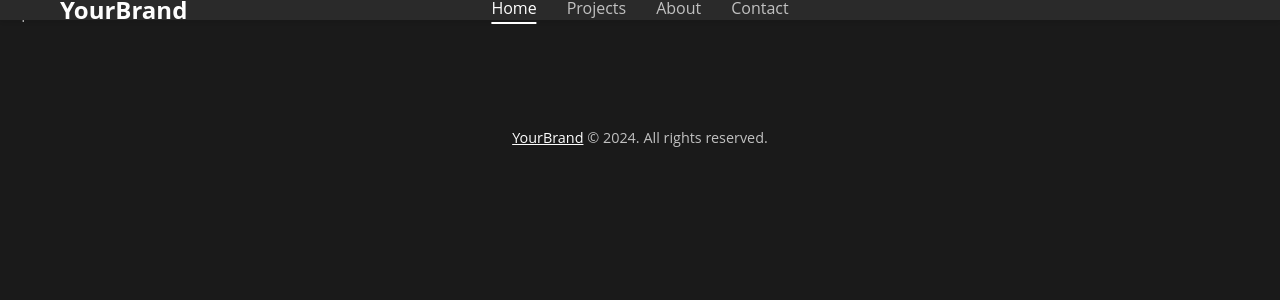
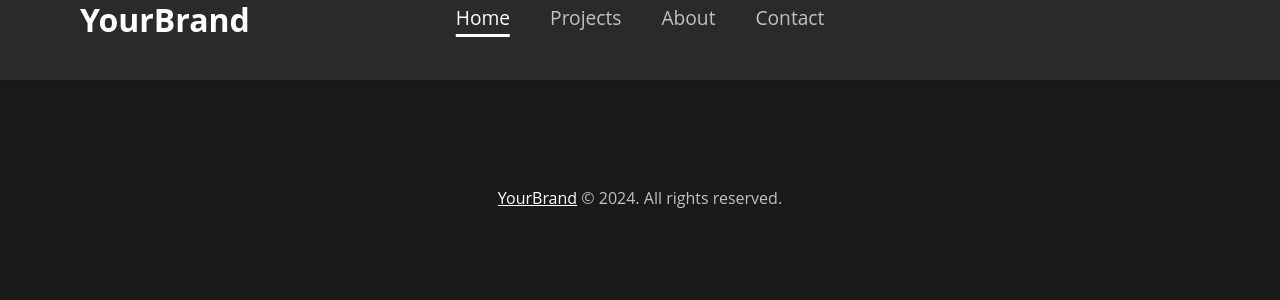
Before and after one commit to EpicHugge/EpicHugge.github.io, a Jekyll site: the page built from index.markdown, in a window 1280 px wide. Shown: the top 300 px of the page. Built offline with Jekyll 4.4.1, drawn with Linux system fonts in a browser that asks for light colours.

Commit message:
Update style.css

```diff
--- a/assets/css/style.css
+++ b/assets/css/style.css
@@ -30,8 +30,9 @@ a:hover {
   left: 0;
   width: 100%;
   background-color: #2a2a2a; /* Darker gray for header */
-  box-shadow: 0 2px 4px rgba(0, 0, 0, 0.1);
+  box-shadow: 0 4px 6px rgba(0, 0, 0, 0.1); /* Slightly larger shadow */
   z-index: 1000;
+  height: 80px; /* Increased header height */
 }
 
 .header-container {
@@ -40,18 +41,18 @@ a:hover {
   justify-content: center; /* Centers nav-links */
   max-width: 1200px;
   margin: 0 auto;
-  padding: 10px 20px;
+  padding: 20px 40px; /* Increased padding for a bigger header */
   position: relative; /* Allows absolute positioning of logo */
 }
 
 /* 3. Logo Styles */
 .logo {
   position: absolute;
-  left: 20px; /* Adjust for desired spacing */
+  left: 40px; /* Adjusted for increased padding */
 }
 
 .logo a {
-  font-size: 1.5rem;
+  font-size: 2rem; /* Increased font size for logo */
   font-weight: bold;
   color: #fefefe;
 }
@@ -59,34 +60,34 @@ a:hover {
 /* 4. Navigation Links Styles */
 .nav-links {
   display: flex;
-  gap: 30px;
+  gap: 40px; /* Increased gap between links */
   position: absolute; /* Enables absolute positioning */
   left: 50%; /* Positions the left edge at 50% of the container */
   transform: translateX(-50%); /* Shifts the element left by 50% of its width */
 }
 
 .nav-links a {
-  font-size: 1rem;
+  font-size: 1.2rem; /* Increased font size for navigation links */
   color: #c1c1c1; /* Grayed out links */
 }
 
 .nav-links a.active {
   color: #fefefe; /* White for active link */
-  border-bottom: 2px solid #fefefe; /* Underline for active link */
+  border-bottom: 3px solid #fefefe; /* Thicker underline for active link */
 }
 
 /* 5. Main Content Padding */
 .main-content {
-  padding-top: 60px; /* Space for the fixed header */
-  padding-left: 20px;
-  padding-right: 20px;
+  padding-top: 100px; /* Increased space for the bigger fixed header */
+  padding-left: 40px;
+  padding-right: 40px;
 }
 
 /* 6. Footer Styles */
 .site-footer {
-  margin-top: 40px;
+  margin-top: 60px;
   text-align: center;
-  font-size: 0.9rem;
+  font-size: 1rem; /* Slightly larger footer text */
   color: #c1c1c1;
 }
 
@@ -100,21 +101,32 @@ a:hover {
   .header-container {
     flex-direction: column;
     align-items: flex-start;
-    padding: 10px;
+    padding: 15px 20px; /* Adjusted padding for smaller screens */
+    height: auto; /* Allow height to adjust based on content */
   }
 
   .nav-links {
-    gap: 15px;
-    margin-top: 10px;
+    gap: 20px;
+    margin-top: 15px;
     position: static; /* Removes absolute positioning */
     transform: none; /* Removes transformation */
   }
 
   .nav-links a {
-    font-size: 0.9rem;
+    font-size: 1rem; /* Adjusted font size for smaller screens */
   }
 
   .logo a {
-    font-size: 1.2rem;
+    font-size: 1.5rem; /* Adjusted font size for smaller screens */
+  }
+
+  .fixed-header {
+    height: auto; /* Allows header height to adjust based on content */
+  }
+
+  .main-content {
+    padding-top: 80px; /* Adjusted padding for smaller screens */
+    padding-left: 20px;
+    padding-right: 20px;
   }
 }
```
